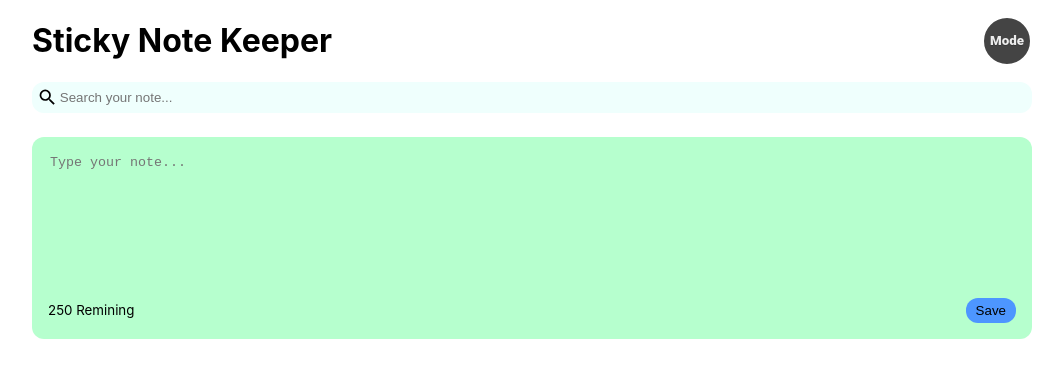
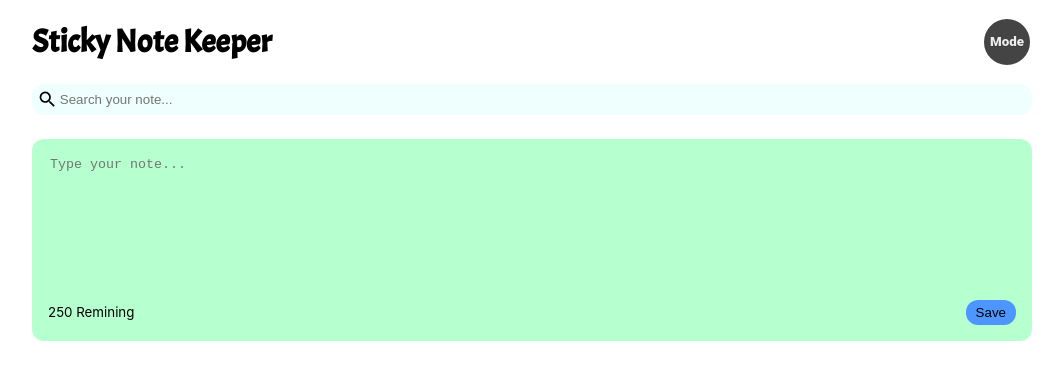
Before and after one commit to JoelDeonDsouza/React-TODO-App, a React (Create React App) app: page / in a window 1280 px wide. Shown: the top 380 px of the page, without its empty margins (108-1171 px from the left). Built offline with nearby package versions, Linux system fonts and the light colour scheme.

Commit message:
h1 text styled

```diff
--- a/public/index.html
+++ b/public/index.html
@@ -8,9 +8,13 @@
       name="description"
       content="Web site created using create-react-app"
     />
-    <link rel="apple-touch-icon" href="%PUBLIC_URL%/logo192.png" />
-
-    <title>React App</title>
+    <link rel="preconnect" href="https://fonts.googleapis.com" />
+    <link rel="preconnect" href="https://fonts.gstatic.com" crossorigin />
+    <link
+      href="https://fonts.googleapis.com/css2?family=Acme&display=swap"
+      rel="stylesheet"
+    />
+    <title>Sticky Note Keeper</title>
   </head>
   <body>
     <noscript></noscript>
--- a/src/index.css
+++ b/src/index.css
@@ -15,6 +15,9 @@
   display: flex;
   align-items: center;
   justify-content: space-between;
+}
+h1 {
+  font-family: "Acme", sans-serif;
 }
 .btn {
   width: 5%;
```
